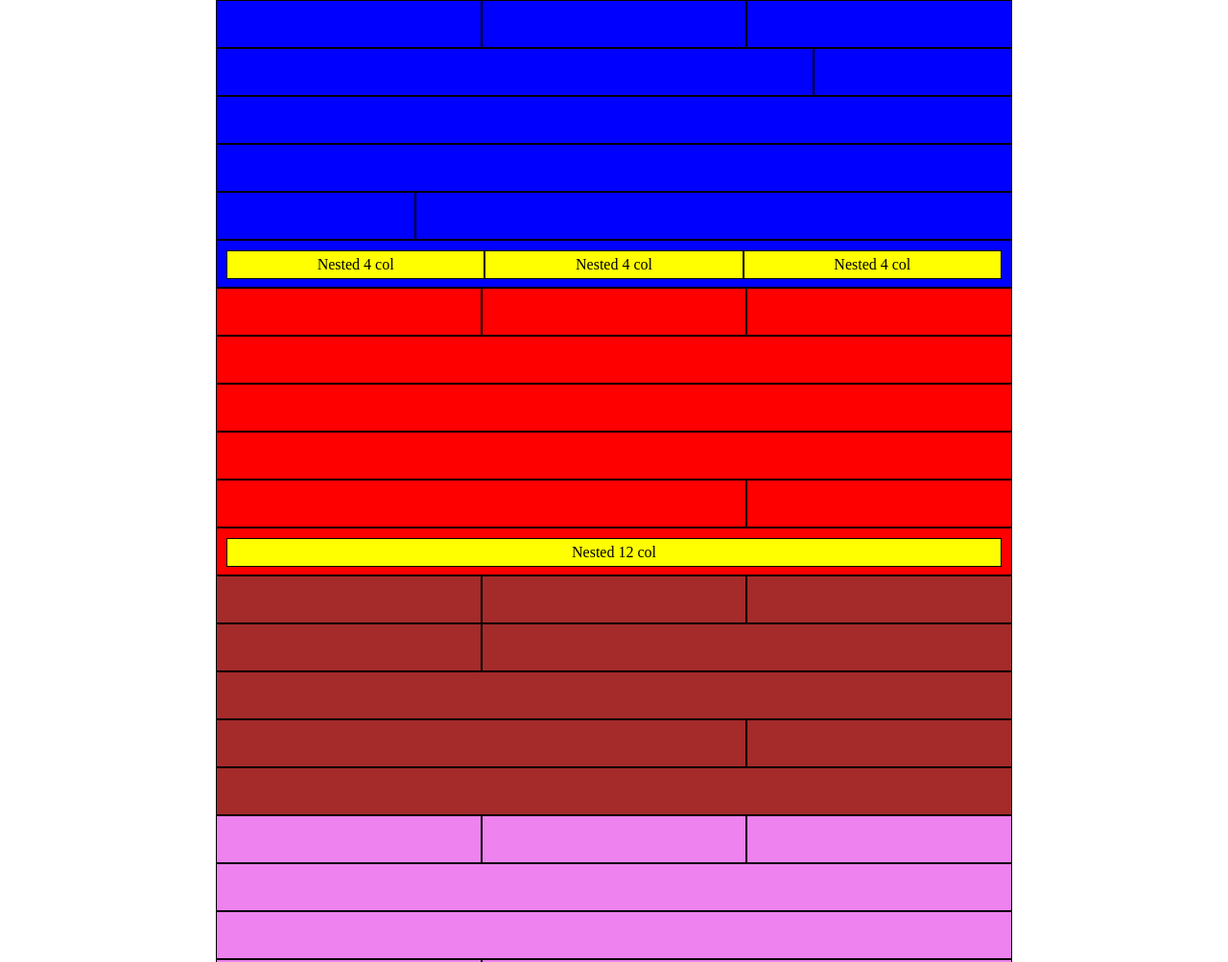
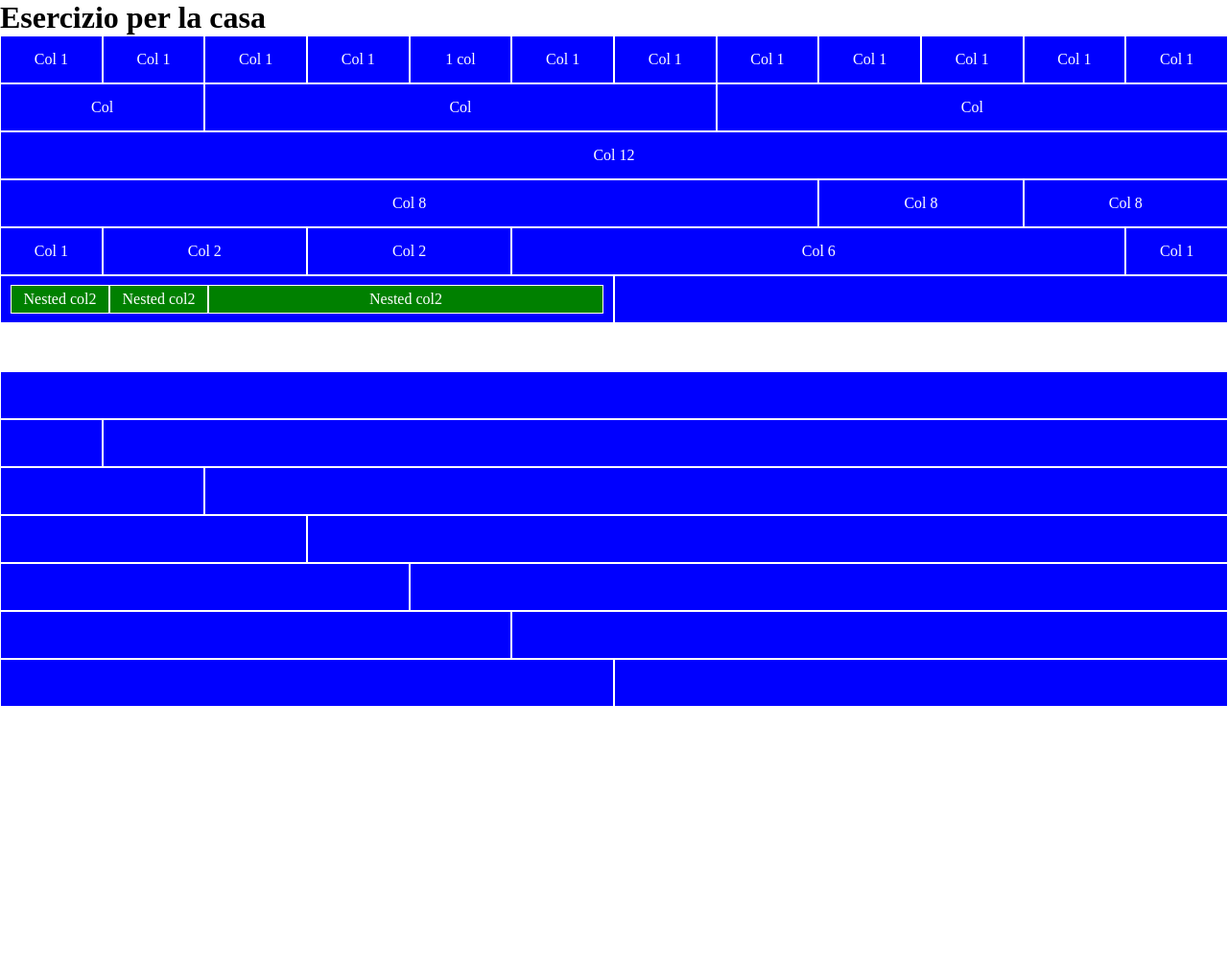
Before and after one commit to Robma1994/html-css-12bool, a plain HTML site: page index.html in a window 1280 px wide. Shown: the top 1003 px of the page at 96% size. After the commit the page ends 800 px from the top, so only its background shows below. Drawn offline with Linux system fonts and the light colour scheme.

Commit message:
Esercizio per casa terminato

```diff
--- a/css/style-lg.css
+++ b/css/framework-lg.css
@@ -6,7 +6,7 @@
         margin: 0 auto;
     }
 
-    .centratura-items-575{
+    .centratura-items{
         display: flex;
         justify-content: center;
         align-items: center;
@@ -17,18 +17,18 @@
         flex-wrap: wrap;
     }
 
-    .col-lg-1 { flex-basis: 1; width: calc((100% / 12) *1 );}
-    .col-lg-2 { flex-basis: 1; width: calc((00% / 12) *2 );}
-    .col-lg-3 { flex-basis: 1; width: calc((100% / 12) *3 );}
-    .col-lg-4 { flex-basis: 1; width: calc((100% / 12) *4 );}
-    .col-lg-5 { flex-basis: 1; width: calc((100% / 12) *5 );}
-    .col-lg-6 { flex-basis: 1; width: calc((100% / 12) *6 );}
-    .col-lg-7 { flex-basis: 1; width: calc((100% / 12) *7 );}
-    .col-lg-8 { flex-basis: 1; width: calc((100% / 12) *8 );}
-    .col-lg-9 { flex-basis: 1; width: calc((100% / 12) *9 );}
-    .col-lg-10 { flex-basis: 1; width: calc((100% / 12) *10 );}
-    .col-lg-11 { flex-basis: 1; width: calc((100% / 12) *11 );}
-    .col-lg-12 { flex-basis: 1; width: calc((100% / 12) *12 );}
+    .col-lg-1 { flex-basis: calc((100% / 12) *1 );}
+    .col-lg-2 { flex-basis: calc((100% / 12) *2 );}
+    .col-lg-3 { flex-basis: calc((100% / 12) *3 );}
+    .col-lg-4 { flex-basis: calc((100% / 12) *4 );}
+    .col-lg-5 { flex-basis: calc((100% / 12) *5 );}
+    .col-lg-6 { flex-basis: calc((100% / 12) *6 );}
+    .col-lg-7 { flex-basis: calc((100% / 12) *7 );}
+    .col-lg-8 { flex-basis: calc((100% / 12) *8 );}
+    .col-lg-9 { flex-basis: calc((100% / 12) *9 );}
+    .col-lg-10 { flex-basis: calc((100% / 12) *10 );}
+    .col-lg-11 { flex-basis: calc((100% / 12) *11 );}
+    .col-lg-12 { flex-basis: calc((100% / 12) *12 );}
     .col-lg-offset-1 { margin-left: calc((100% / 12) *1 );}
     .col-lg-offset-2 { margin-left: calc((100% / 12) *2 );}
     .col-lg-offset-3 { margin-left: calc((100% / 12) *3 );}
--- a/css/style-xs.css
+++ b/css/framework-xs.css
@@ -9,36 +9,35 @@
 /*Fine valori comuni a tutti i dispositivi*/
 
 /*Sistema a 12 colonne*/
-@media screen and (max-width: 575px) {
+@media screen and (min-width: 575px) {
 
     .conteiner {
-        width: 80%;
+        width: 530px;
         margin: 0 auto;
     }
 
-    .centratura-items-575{
+    .centratura-items {
         display: flex;
         justify-content: center;
         align-items: center;
     }
 
-    .row{
+    .row {
         display: flex;
-        flex-wrap: wrap;
     }
 
-    .col-xs-1 { flex-basis: 1; width: calc((100% / 12) *1 );}
-    .col-xs-2 { flex-basis: 1; width: calc((00% / 12) *2 );}
-    .col-xs-3 { flex-basis: 1; width: calc((100% / 12) *3 );}
-    .col-xs-4 { flex-basis: 1; width: calc((100% / 12) *4 );}
-    .col-xs-5 { flex-basis: 1; width: calc((100% / 12) *5 );}
-    .col-xs-6 { flex-basis: 1; width: calc((100% / 12) *6 );}
-    .col-xs-7 { flex-basis: 1; width: calc((100% / 12) *7 );}
-    .col-xs-8 { flex-basis: 1; width: calc((100% / 12) *8 );}
-    .col-xs-9 { flex-basis: 1; width: calc((100% / 12) *9 );}
-    .col-xs-10 { flex-basis: 1; width: calc((100% / 12) *10 );}
-    .col-xs-11 { flex-basis: 1; width: calc((100% / 12) *11 );}
-    .col-xs-12 { flex-basis: 1; width: calc((100% / 12) *12 );}
+    .col-xs-1 { flex-basis: calc((100% / 12) *1 );}
+    .col-xs-2 { flex-basis: calc((100% / 12) *2 );}
+    .col-xs-3 { flex-basis: calc((100% / 12) *3 );}
+    .col-xs-4 { flex-basis: calc((100% / 12) *4 );}
+    .col-xs-5 { flex-basis: calc((100% / 12) *5 );}
+    .col-xs-6 { flex-basis: calc((100% / 12) *6 );}
+    .col-xs-7 { flex-basis: calc((100% / 12) *7 );}
+    .col-xs-8 { flex-basis: calc((100% / 12) *8 );}
+    .col-xs-9 { flex-basis: calc((100% / 12) *9 );}
+    .col-xs-10 { flex-basis: calc((100% / 12) *10 );}
+    .col-xs-11 { flex-basis: calc((100% / 12) *11 );}
+    .col-xs-12 { flex-basis: calc((100% / 12) *12 );}
     .col-xs-offset-1 { margin-left: calc((100% / 12) *1 );}
     .col-xs-offset-2 { margin-left: calc((100% / 12) *2 );}
     .col-xs-offset-3 { margin-left: calc((100% / 12) *3 );}
--- a/css/style.css
+++ b/css/style.css
@@ -1,33 +1,28 @@
-.conteiner div[class*="col"] {
+.con div[class*="col"] {
     height: 50px;
-    border: 1px solid black;
+    border: 1px solid white;
     padding: 10px 10px;
 }
 
-.row .row > [class*="col"]{
+.row > [class*="col"] > [class*="col"]{
     height: 30px;
-    border: 1px solid black;
+    border: 1px solid white;
 }
 
-.conteiner > div.col-xs-offset-12{
-    border: none;
+.con{
+    width: 100%;
+    max-width: 100%;
+    margin: 0 auto;
+    margin-bottom: 50px;
 }
 
+.white {
+    color: white;
+}
 .blue {
     background-color: blue;
 }
-.red {
-    background-color: red;
+
+.green {
+    background-color: green;
 }
-
-.yellow {
-    background-color: yellow;
-}
-
-.brown {
-    background-color: brown;
-}
-
-.violet {
-    background-color: violet;
-}
--- a/index.html
+++ b/index.html
@@ -5,213 +5,209 @@
     <meta http-equiv="X-UA-Compatible" content="IE=edge">
     <meta name="viewport" content="width=device-width, initial-scale=1.0">
     <link rel="stylesheet" href="css/style.css">
-    <link rel="stylesheet" href="css/style-xs.css">
-    <link rel="stylesheet" href="css/style-sm.css">
-    <link rel="stylesheet" href="css/style-md.css">
-    <link rel="stylesheet" href="css/style-lg.css">
+    <link rel="stylesheet" href="css/framework-xs.css">
+    <link rel="stylesheet" href="css/framework-sm.css">
+    <link rel="stylesheet" href="css/framework-md.css">
+    <link rel="stylesheet" href="css/framework-lg.css">
     <title>12BoolFlexResponsive</title>
 </head>
 <body>
-    <div class="conteiner">
+    <div class="con">
 <!--ESERCIZI PER CASA-->
-
-    <!-- Riga uno divisa in quattro blocchi -->
+        <div class="conteiner-fluido">
+            <h1>Esercizio per la casa</h1>
+        <!-- Riga uno -->
             <div class="row blue">
-            <div class="col-xs-4 col-sm-4 col-md-4 col-lg-4">
-
+                <div class="col-xs-1 centratura-items">
+                    <p class="white">Col 1</p>
                 </div>
-            <div class="col-xs-4 col-sm-4 col-md-4 col-lg-4">
-
+                <div class="col-xs-1 centratura-items">
+                    <p class="white">Col 1</p>
                 </div>
-            <div class="col-xs-4 col-sm-4 col-md-4 col-lg-4">
-
+                <div class="col-xs-1 centratura-items">
+                    <p class="white">Col 1</p>
                 </div>
-
-            <div class="col-xs-9 col-sm-9 col-md-9 col-lg-9">
-
+                <div class="col-xs-1 centratura-items">
+                    <p class="white">Col 1</p>
                 </div>
-            <div class="col-xs-3 col-sm-3 col-md-3 col-lg-3">
-
+                <div class="col-xs-1 centratura-items">
+                    <p class="white">1 col</p>
                 </div>
-
-            <div class="col-xs-12 col-sm-12 col-md-12 col-lg-12">
-
+                <div class="col-xs-1 centratura-items">
+                    <p class="white">Col 1</p>
                 </div>
-
-            <div class="col-xs-12 col-sm-12 col-md-12 col-lg-12">
-
+                <div class="col-xs-1 centratura-items">
+                    <p class="white">Col 1</p>
                 </div>
-
-            <div class="col-xs-3 col-sm-3 col-md-3 col-lg-3">
-
+                <div class="col-xs-1 centratura-items">
+                    <p class="white">Col 1</p>
                 </div>
-            <div class="col-xs-9 col-sm-9 col-md-9 col-lg-9">
-
+                <div class="col-xs-1 centratura-items">
+                    <p class="white">Col 1</p>
                 </div>
-            <div class="col-xs-12 col-sm-12 col-md-12 col-lg-12">
-                <div class="row yellow">
-                    <div class="col-xs-4 col-sm-4 col-md-4 col-lg-4 centratura-items-575">
-                        <p>Nested 4 col</p>
+                <div class="col-xs-1 centratura-items">
+                    <p class="white">Col 1</p>
                 </div>
-                    <div class="col-xs-4 col-sm-4 col-md-4 col-lg-4 centratura-items-575">
-                        <p>Nested 4 col</p>
+                <div class="col-xs-1 centratura-items">
+                    <p class="white">Col 1</p>
                 </div>
-                    <div class="col-xs-4 col-sm-4 col-md-4 col-lg-4 centratura-items-575">
-                        <p>Nested 4 col</p>
-                    </div>
-
-                </div>
-
+                <div class="col-xs-1 centratura-items">
+                    <p class="white">Col 1</p>
                 </div>
             </div>
         <!-- Fine riga uno -->
-    <!-- Riga uno secondo blocco -->
-        <div class="row red">
-            <div class="col-xs-4 col-sm-4 col-md-4 col-lg-4">
-
+            <div class="row blue">
+                <div class="col-xs-2 centratura-items">
+                    <p class="white">Col </p>
                 </div>
-            <div class="col-xs-4 col-sm-4 col-md-4 col-lg-4">
-
+                <div class="col-xs-5 centratura-items">
+                    <p class="white">Col </p>
                 </div>
-            <div class="col-xs-4 col-sm-4 col-md-4 col-lg-4">
-
+                <div class="col-xs-5 centratura-items">
+                    <p class="white">Col </p>
+                </div>
             </div>
 
-            <div class="col-xs-12 col-sm-12 col-md-12 col-lg-12">
-
+            <div class="row blue">
+                <div class="col-xs-12 centratura-items">
+                    <p class="white">Col 12</p>
                 </div>
-            <div class="col-xs-12 col-sm-12 col-md-12 col-lg-12">
-
             </div>
 
-            <div class="col-xs-12 col-sm-12 col-md-12 col-lg-12">
-
+            <div class="row blue">
+                <div class="col-xs-8 centratura-items">
+                    <p class="white">Col 8</p>
+                </div>
+                <div class="col-xs-2 centratura-items">
+                    <p class="white">Col 8</p>
+                </div>
+                <div class="col-xs-2 centratura-items">
+                    <p class="white">Col 8</p>
+                </div>
+            </div>
+            <div class="row blue">
+                <div class="col-xs-1 centratura-items">
+                    <p class="white">Col 1</p>
+                </div>
+                <div class="col-xs-2 centratura-items">
+                    <p class="white">Col 2</p>
+                </div>
+                <div class="col-xs-2 centratura-items">
+                    <p class="white">Col 2</p>
+                </div>
+                <div class="col-xs-6 centratura-items">
+                    <p class="white">Col 6</p>
+                </div>
+                <div class="col-xs-1 centratura-items">
+                    <p class="white">Col 1</p>
+                </div>
             </div>
 
-            <div class="col-xs-8 col-sm-8 col-md-8 col-lg-8">
+            <div class="row blue">
 
+                <div class="col-xs-6 centratura-items">
+                    <div class="col-xs-2 green centratura-items">
+                        <p class="white">Nested col2</p>
                     </div>
+                    <div class="col-xs-2 green centratura-items">
+                        <p class="white">Nested col2</p>
+                    </div>
+                    <div class="col-xs-8 green centratura-items">
+                        <p class="white">Nested col2</p>
+                    </div>
+                </div>
+                <div class="col-xs-6">
 
-            <div class="col-xs-4 col-sm-4 col-md-4 col-lg-4">
-
-            </div>
-            <div class="col-xs-12 col-sm-12 col-md-12 col-lg-12">
-                <div class="row yellow">
-                    <div class="col-xs-12 col-sm-12 col-md-12 col-lg-12 centratura-items-575">
-                        <p>Nested 12 col</p>
                 </div>
             </div>
 
         </div>
 
     </div>
-    <!-- Fine riga uno secondo blocco -->
 
-    <!-- Riga uno terzo blocco -->
-        <div class="row brown">
-            <div class="col-xs-4 col-sm-4 col-md-4 col-lg-4">
+    <div class="con">
+        <!--ESERCIZI PER CASA DUE-->
+        <div class="conteiner-fluido">
+            <!-- Riga uno -->
+            <div class="row blue">
+                    <div class="col-xs-12">
 
-            </div>
-            <div class="col-xs-4 col-sm-4 col-md-4 col-lg-4">
-
-            </div>
-            <div class="col-xs-4 col-sm-4 col-md-4 col-lg-4">
-
-            </div>
-            <div class="col-xs-4 col-sm-4 col-md-4 col-lg-4">
-
-            </div>
-            <div class="col-xs-8 col-sm-8 col-md-8 col-lg-8">
-
-            </div>
-            <div class="col-xs-12 col-sm-12 col-md-12 col-lg-12">
-
-            </div>
-            <div class="col-xs-8 col-sm-8 col-md-8 col-lg-8">
-
-            </div>
-            <div class="col-xs-4 col-sm-4 col-md-4 col-lg-4">
-
-            </div>
-            <div class="col-xs-12 col-sm-12 col-md-12 col-lg-12">
 
                     </div>
             </div>
-    <!-- Fine riga uno terzo blocco -->
-    <!-- Riga uno quarto blocco -->
-        <div class="row violet">
-            <div class="col-xs-4 col-sm-4 col-md-4 col-lg-4">
+                <!-- Fine riga uno -->
+                <!-- Riga due -->
+            <div class="row blue">
+                        <div class="col-xs-1">
 
                         </div>
-            <div class="col-xs-4 col-sm-4 col-md-4 col-lg-4">
-
-            </div>
-            <div class="col-xs-4 col-sm-4 col-md-4 col-lg-4">
-
-            </div>
-            <div class="col-xs-12 col-sm-12 col-md-12 col-lg-12">
-
-            </div>
-            <div class="col-xs-12 col-sm-12 col-md-12 col-lg-12">
+                        <div class="col-xs-11">
 
                         </div>
 
-            <div class="col-xs-4 col-sm-4 col-md-4 col-lg-4">
+            </div>
+                <!-- Fine riga due -->
+                <!-- Riga tre -->
+            <div class="row blue">
+                        <div class="col-xs-2">
 
                         </div>
-            <div class="col-xs-8 col-sm-8 col-md-8 col-lg-8">
+                        <div class="col-xs-10">
 
             </div>
-            <div class="col-xs-8 col-sm-8 col-md-8 col-lg-8">
+                    </div>
+                <!-- Fine riga tre -->
+                <!-- Riga quattro -->
+            <div class="row blue">
+                        <div class="col-xs-3">
 
                         </div>
-            <div class="col-xs-4 col-sm-4 col-md-4 col-lg-4">
+                        <div class="col-xs-9">
 
             </div>
-            <div class="col-xs-12 col-sm-12 col-md-12 col-lg-12">
-                <div class="row yellow">
-                    <div class="col-xs-12 col-sm-12 col-md-12 col-lg-12 centratura-items-575">
-                        <p>Nested 12 col</p>
+
+                    </div>
+                <!-- Fine riga quattro -->
+                <!-- Riga cinque -->
+            <div class="row blue">
+                        <div class="col-xs-4">
+
+                        </div>
+                        <div class="col-xs-8">
+
+            </div>
+
+                    </div>
+                <!-- Fine riga cinque -->
+                <!-- Riga sei -->
+            <div class="row blue">
+
+                        <div class="col-xs-5">
+
+                        </div>
+                        <div class="col-xs-7">
+
                         </div>
             </div>
+                <!-- Fine riga sei -->
+                <!-- Riga sette -->
+            <div class="row blue">
+
+                        <div class="col-xs-6">
+
                         </div>
+                        <div class="col-xs-6">
 
-
-
-
-
+                        </div>
+            </div>
+            <!-- Fine riga sette -->
 
 
         </div>
-    <!-- Fine riga uno quarto blocco -->
-
-    <!-- Vuoto -->
-        <div class="col-xs-offset-12">
-
-        </div>
-    <!-- Fine vuoto -->
-
-<!--FINE ESERCIZI PER CASA -->
-
-<!--OFFSET -->
-        <div class="row">
-            <div class="col-xs-offset-12"></div>
-            <div class="col-xs-offset-12"></div>
-            <div class="col-xs-offset-12"></div>
-            <div class="col-xs-offset-12"></div>
-            <div class="col-xs-offset-12"></div>
-            <div class="col-xs-offset-12"></div>
-            <div class="col-xs-offset-12"></div>
-            <div class="col-xs-offset-12"></div>
-            <div class="col-xs-offset-12"></div>
-            <div class="col-xs-offset-8"></div>
-            <div class="col-xs-4 blue"></div>
+        <div class="con">
 
 
         </div>
-<!--FINE OFFSET-->
-
-
 
     </div>
 
```
Also changed, not shown: css/framework-md.css (renamed from css/style-md.css, +13 -13 lines), css/framework-sm.css (renamed from css/style-sm.css, +13 -13 lines). Lines whose indentation alone changed are shown as unchanged.
